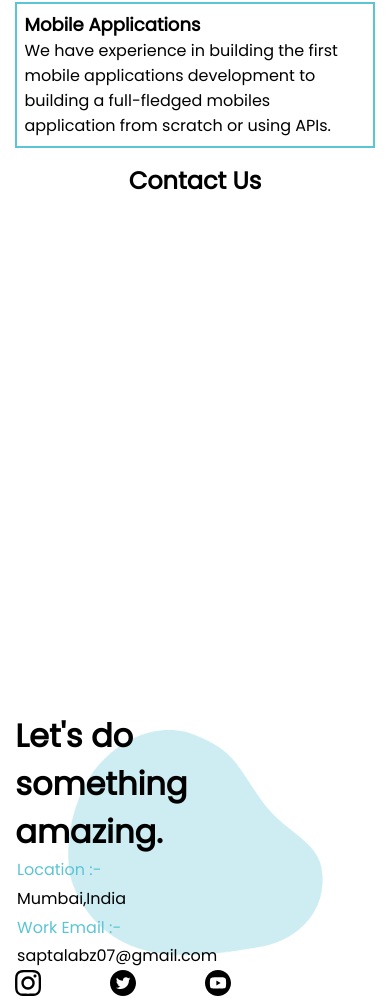
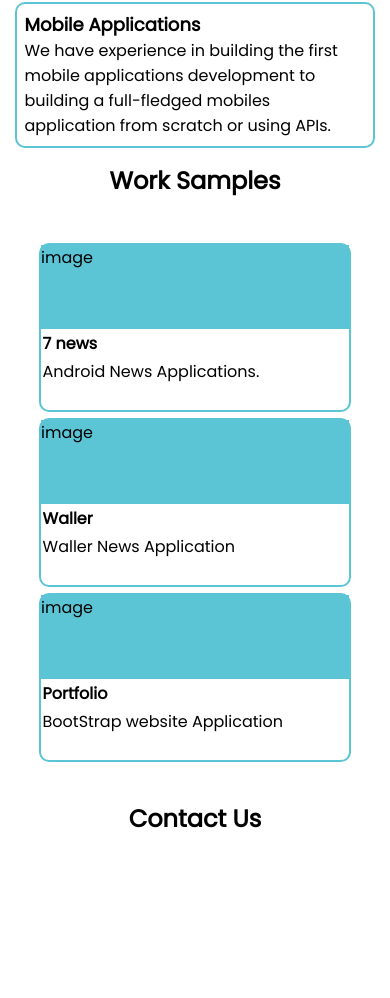
Before and after one commit to Rohan2596/saptalabz-offical, a React (Create React App) app: page / in a window 390 px wide. Shown: the part 1844-2842 px from the top of the page. Built offline with nearby package versions, Linux system fonts and the light colour scheme.

Commit message:
ADDED:Work samples section using map &WIP:information.

```diff
--- a/src/component/navbar.jsx
+++ b/src/component/navbar.jsx
@@ -5,6 +5,7 @@ import Home from '../component/home/home';
 import AboutUs from '../component/about-us/aboutUs';
 import Service from '../component/service/service';
 import ContactUs from '../component/contactUs/contactUs';
+import Portfolio from '../component/portfolio/portfolio'
 class Navbar extends Component {
     constructor(props) {
         super(props)
@@ -63,9 +64,9 @@ class Navbar extends Component {
                     <Service />
 
                 </section>
-                {/* <section>
+                <section>
                     <Portfolio/>
-                </section> */}
+                </section>
                 <section id="contact">
                     <ContactUs />
 
--- a/src/component/portfolio/portfolio.css
+++ b/src/component/portfolio/portfolio.css
@@ -1,6 +1,6 @@
 .portfolio_section{
     width: 100%;
-    height: 60vh;
+    height: 40vh;
 }
 .portfolio_section_title{
     font-size: xx-large;
@@ -12,10 +12,9 @@
 .work_samples{
     width: 100%;
     display: flex;
-    justify-content: space-around;
+    justify-content:center;
     flex-direction: row;
-    overflow-x: scroll;
-    white-space: nowrap;
+
 
 }
 .work_card{
@@ -23,5 +22,73 @@
     max-width: 25%;
     margin: 2%;
     height: 30vh;
-    background-color: teal;
+    border: 2px solid #5cc5d5;
+    border-radius: 10px;
+
 }
+.work_card_image{
+  height: 20vh;
+  background-color: #5cc5d5;
+}
+.work_card_title{
+    width: fit-content;
+    font-weight:bold;
+    color: black;
+    padding: 0.5%;
+
+}
+.work_card_description{
+    width: fit-content;
+    font-weight:100;
+    color: black;
+    font-size: medium;
+    padding: 0.5%;
+}
+@media screen and (max-width:786px){
+    .portfolio_section{
+        width: 100%;
+        height: fit-content;
+    }
+    .portfolio_section_title{
+        font-size: x-large;
+
+
+    }
+    .work_samples{
+        width: 100%;
+        display: flex;
+        flex-direction: column;
+        justify-content: space-around;
+        padding: 10%;
+
+
+    }
+    .work_card{
+        min-width: 100%;
+        max-width: 100%;
+        margin: 0%;
+        height: 20vh;
+        border: 2px solid #5cc5d5;
+        border-radius: 10px;
+        margin-top: 2%;
+
+    }
+    .work_card_image{
+      height: 10vh;
+      background-color: #5cc5d5;
+    }
+    .work_card_title{
+        width: fit-content;
+        font-weight:bold;
+        color: black;
+        padding: 0.5%;
+
+    }
+    .work_card_description{
+        width: fit-content;
+        font-weight:100;
+        color: black;
+        font-size: medium;
+        padding: 0.5%;
+    }
+}
--- a/src/component/portfolio/portfolio.jsx
+++ b/src/component/portfolio/portfolio.jsx
@@ -1,28 +1,46 @@
-import React,{Component} from "react";
+import React, { Component } from "react";
 import './portfolio.css';
 
-class Portfolio extends Component{
+class Portfolio extends Component {
+    numbers = [];
 
-    render(){
-        return(
+    constructor(props) {
+        super(props);
+        this.state = {
+            numbers: [{
+                "image": "image",
+                "title": "7 news",
+                "description": "Android News Applications."
+            }, {
+                "image": "image",
+                "title": "Waller",
+                "description": "Waller News Application"
+            }, {
+                "image": "image",
+                "title": "Portfolio",
+                "description": "BootStrap website Application"
+            }]
+        }
+    }
+
+    render() {
+        return (
             <>
-            <div className="portfolio_section">
-                <span class="portfolio_section_title">Work Samples</span>
-                <div class="work_samples">
-                    <div className="work_card">
+                <div className="portfolio_section">
+                    <span className="portfolio_section_title">Work Samples</span>
+                    <div className="work_samples">
 
+                        {
+                            this.state.numbers.map((item, index) => (
+                                <div className="work_card" key={index}>
+                                    <div className="work_card_image">{item.image}</div>
+                            <div className="work_card_title">{item.title}</div>
+                            <div className="work_card_description">{item.description}</div>
+                                </div>
+                            ))
+                        }
                     </div>
- <div className="work_card">
-
-                    </div>
-                    <div className="work_card">
-
-</div>
-<div className="work_card">
-
-</div>
                 </div>
-            </div>
 
 
             </>
--- a/src/component/service/service.css
+++ b/src/component/service/service.css
@@ -25,6 +25,7 @@
     flex-direction: column;
     border: 2px solid #5cc5d5;
     padding: 1%;
+    border-radius:10px;
 
 }
 .service_info_title{
```
